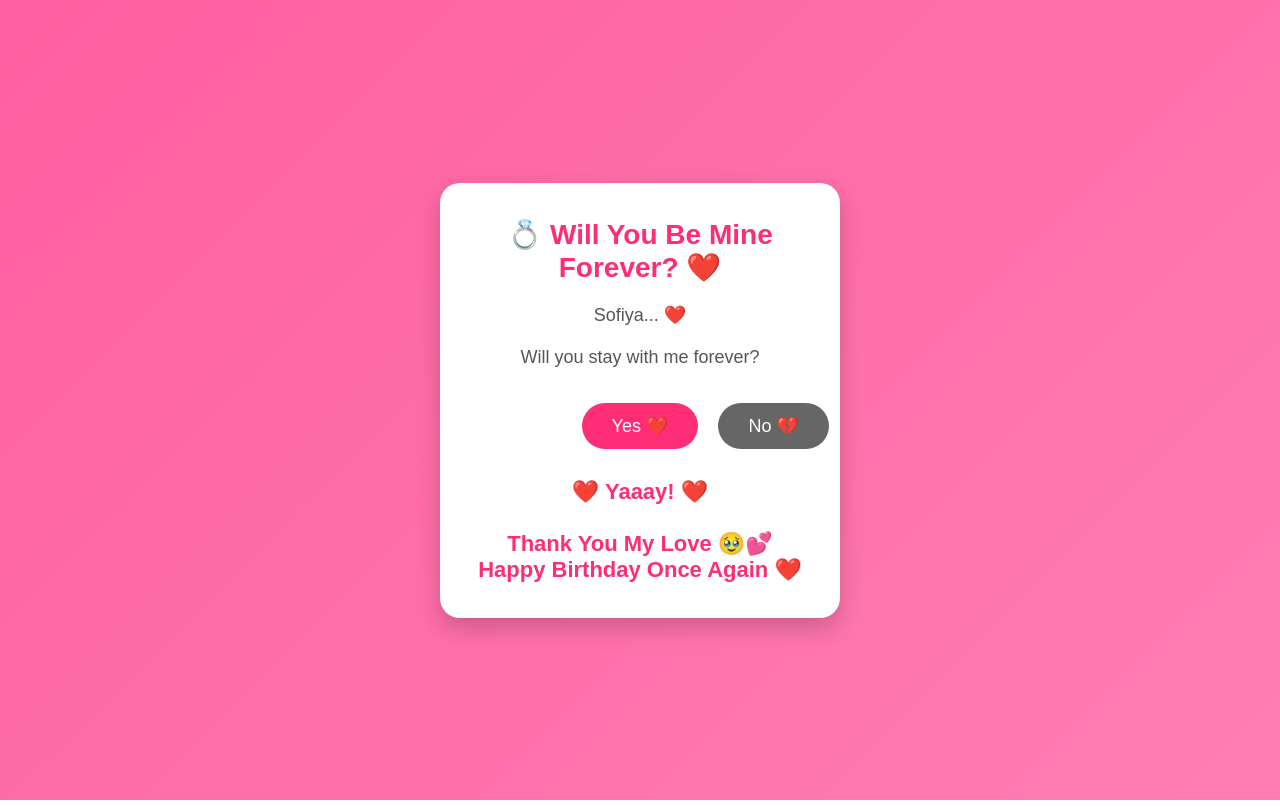
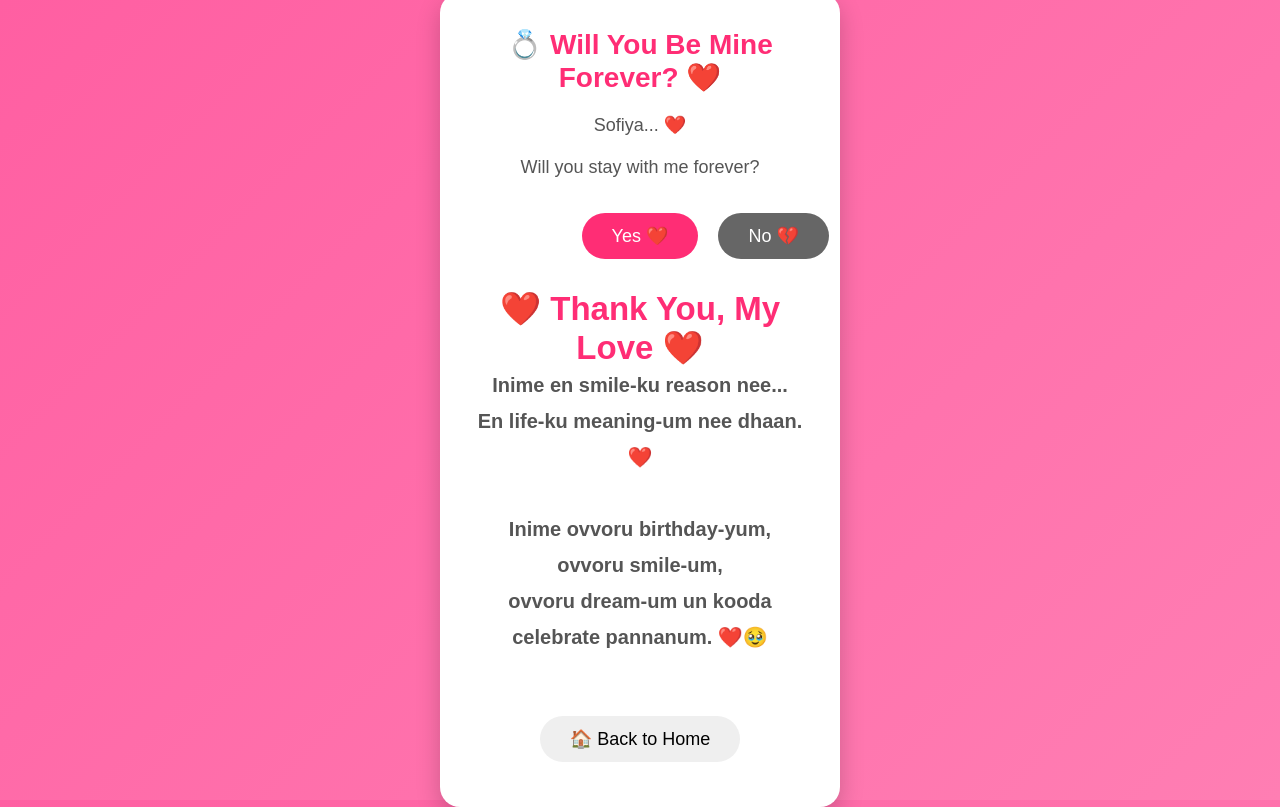
Before and after one commit to mugesh-00/happy-birthday-sofiya, a plain HTML site: page Proposal.html in a window 1280 px wide. Both pictures are taken after a click on the button "Yes ❤️". Drawn offline with Linux system fonts and the light colour scheme.

Commit message:
Update Proposal.html

```diff
--- a/Proposal.html
+++ b/Proposal.html
@@ -94,10 +94,27 @@ Will you stay with me forever?
 <button id="noBtn">No 💔</button>
 
 <div id="message">
-❤️ Yaaay! ❤️<br><br>
-Thank You My Love 🥹💕<br>
-Happy Birthday Once Again ❤️
-</div>
+
+<h2>❤️ Thank You, My Love ❤️</h2>
+
+<p style="font-size:20px; line-height:1.8;">
+
+Inime en smile-ku reason nee...<br>
+En life-ku meaning-um nee dhaan. ❤️
+
+<br><br>
+
+Inime ovvoru birthday-yum,<br>
+ovvoru smile-um,<br>
+ovvoru dream-um un kooda celebrate pannanum. ❤️🥹
+
+</p>
+
+<br>
+
+<button onclick="location.href='index.html'">
+🏠 Back to Home
+</button>
 
 </div>
 
```
